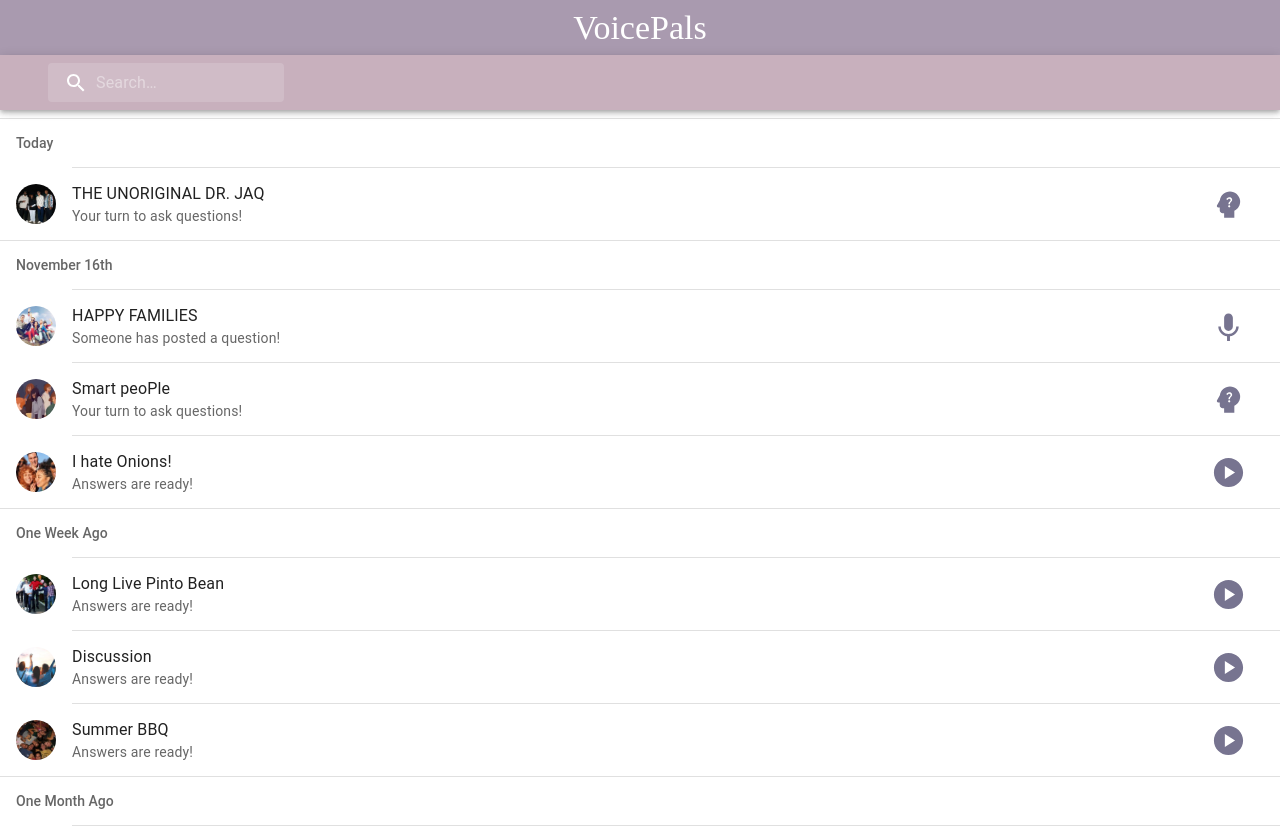
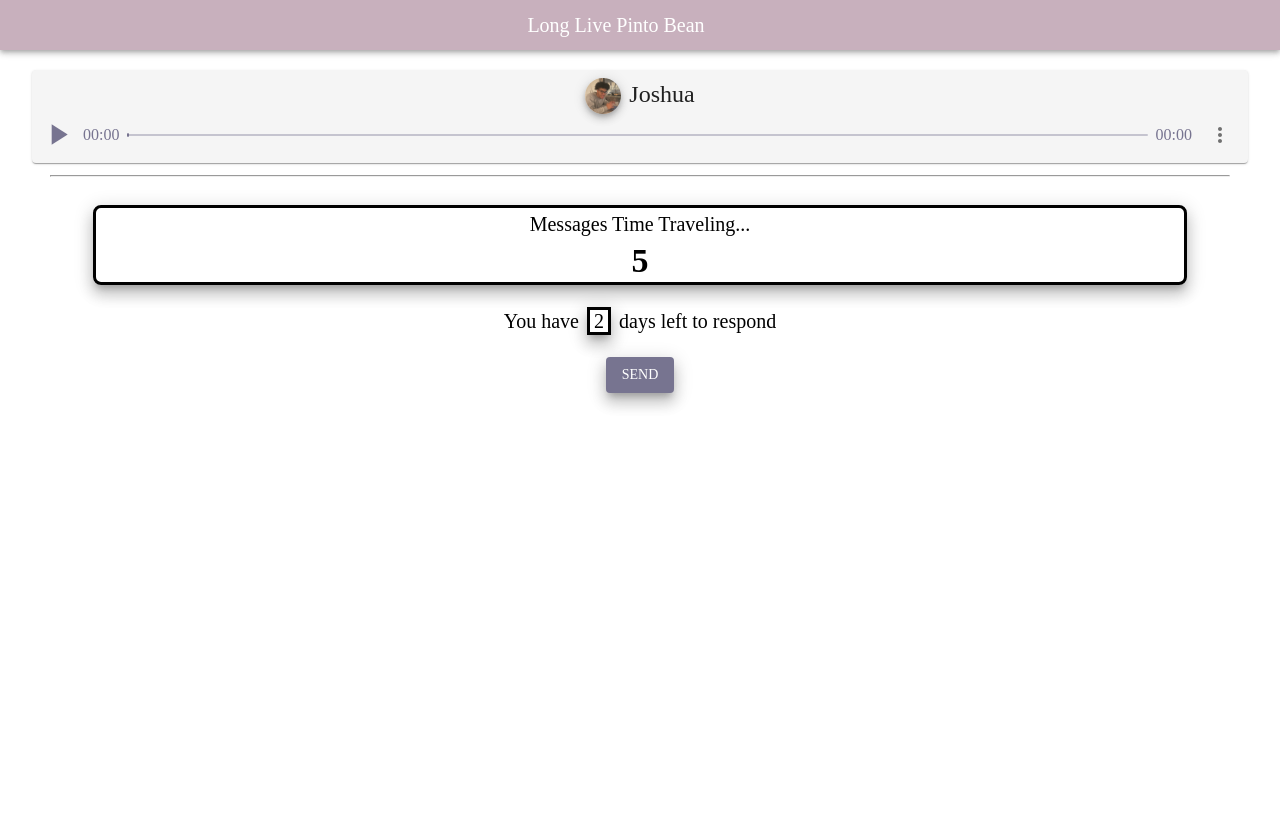
Before and after one commit to daniel-moon32/VoicePals, a React (Create React App) app: page / in a window 1280 px wide. After the commit the page ends 800 px from the top, so only its background shows below. Built offline with nearby package versions, Linux system fonts and the light colour scheme.

Commit message:
Convert to Text Button that does not work

```diff
--- a/src/App.js
+++ b/src/App.js
@@ -1,14 +1,16 @@
 import './App.css';
-import { Routes, Route } from 'react-router-dom';
-import AskQuestion from './pages/askQuestion';
-import MainScreen from './pages/MainScreen';
+// import { Routes, Route } from 'react-router-dom';
+// import AskQuestion from './pages/askQuestion';
+// import MainScreen from './pages/MainScreen';
+import Replying from './pages/Replying';
 
 function App() {
   return (
-    <Routes>
-      <Route path="/" element={<MainScreen />} />
-      <Route path="/askQuestion" element={<AskQuestion />} />
-    </Routes>
+    <Replying />
+    // <Routes>
+    //   <Route path="/" element={<MainScreen />} />
+    //   <Route path="/askQuestion" element={<AskQuestion />} />
+    // </Routes>
   );
 }
 
--- /dev/null
+++ b/src/components/ConvertText.js
@@ -0,0 +1,58 @@
+import * as React from 'react';
+import IconButton from '@mui/material/IconButton';
+import Menu from '@mui/material/Menu';
+import MenuItem from '@mui/material/MenuItem';
+import MoreVertIcon from '@mui/icons-material/MoreVert';
+
+const options = [
+  'Convert To Text',
+];
+
+const ITEM_HEIGHT = 48;
+
+export default function LongMenu() {
+  const [anchorEl, setAnchorEl] = React.useState(null);
+  const open = Boolean(anchorEl);
+  const handleClick = (event) => {
+    setAnchorEl(event.currentTarget);
+  };
+  const handleClose = () => {
+    setAnchorEl(null);
+  };
+
+  return (
+    <div>
+      <IconButton
+        aria-label="more"
+        id="long-button"
+        aria-controls={open ? 'long-menu' : undefined}
+        aria-expanded={open ? 'true' : undefined}
+        aria-haspopup="true"
+        onClick={handleClick}
+      >
+        <MoreVertIcon />
+      </IconButton>
+      <Menu
+        id="long-menu"
+        MenuListProps={{
+          'aria-labelledby': 'long-button',
+        }}
+        anchorEl={anchorEl}
+        open={open}
+        onClose={handleClose}
+        PaperProps={{
+          style: {
+            maxHeight: ITEM_HEIGHT * 4.5,
+            width: '20ch',
+          },
+        }}
+      >
+        {options.map((option) => (
+          <MenuItem key={option} selected={option === 'Pyxis'} onClick={handleClose}>
+            {option}
+          </MenuItem>
+        ))}
+      </Menu>
+    </div>
+  );
+}
--- a/src/components/QuestionAudio.jsx
+++ b/src/components/QuestionAudio.jsx
@@ -17,7 +17,6 @@
     <center>
       <ThemeProvider theme={theme}>
         <QuestionPlayer />
-        <hr style={{ width: '92%' }} />
       </ThemeProvider>
     </center>
   );
--- a/src/components/QuestionPlayer.jsx
+++ b/src/components/QuestionPlayer.jsx
@@ -14,6 +14,7 @@
 import playDead from '../music/Play Dead - NEFFEX.mp3';
 import winning from '../music/Winning - NEFFEX.mp3';
 import Josh from '../images/Josh.png';
+import ConvertText from './ConvertText';
 
 const CustomPaper = styled(Paper)(({ theme }) => ({
   backgroundColor: '#F5F5F5',
@@ -111,7 +112,7 @@
           sx={{
             display: 'flex',
             alignItems: 'center',
-            pr: 1.5,
+            pr: 0,
           }}
         >
           {!isPlaying
@@ -120,6 +121,7 @@
           <Typography sx={{ color: '#777490' }}>{formatTime(elapsed)}</Typography>
           <PSlider thumbless value={elapsed} max={duration} />
           <Typography sx={{ color: '#777490' }}>{formatTime(duration - elapsed)}</Typography>
+          <ConvertText />
         </Stack>
       </CustomPaper>
     </>
--- a/src/pages/Replying.js
+++ b/src/pages/Replying.js
@@ -10,6 +10,7 @@
       <GroupName groupName="Long Live Pinto Bean" />
       <br />
       <QuestionAudio />
+      <hr style={{ width: '92%' }} />
       <br />
       <TimeTravel />
       <br />
```
